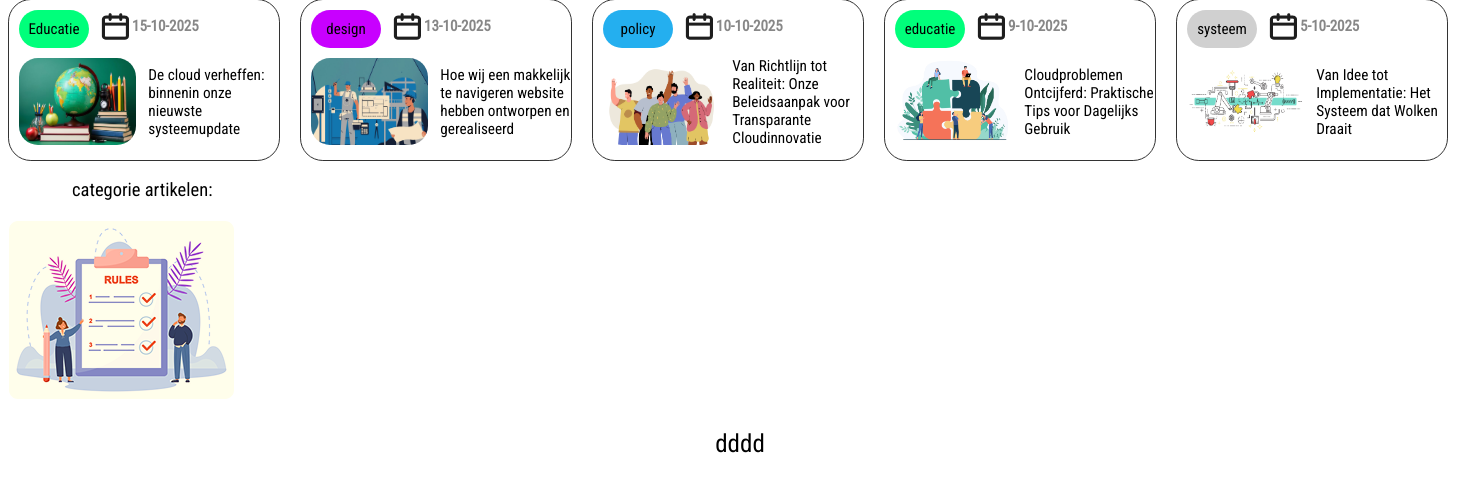
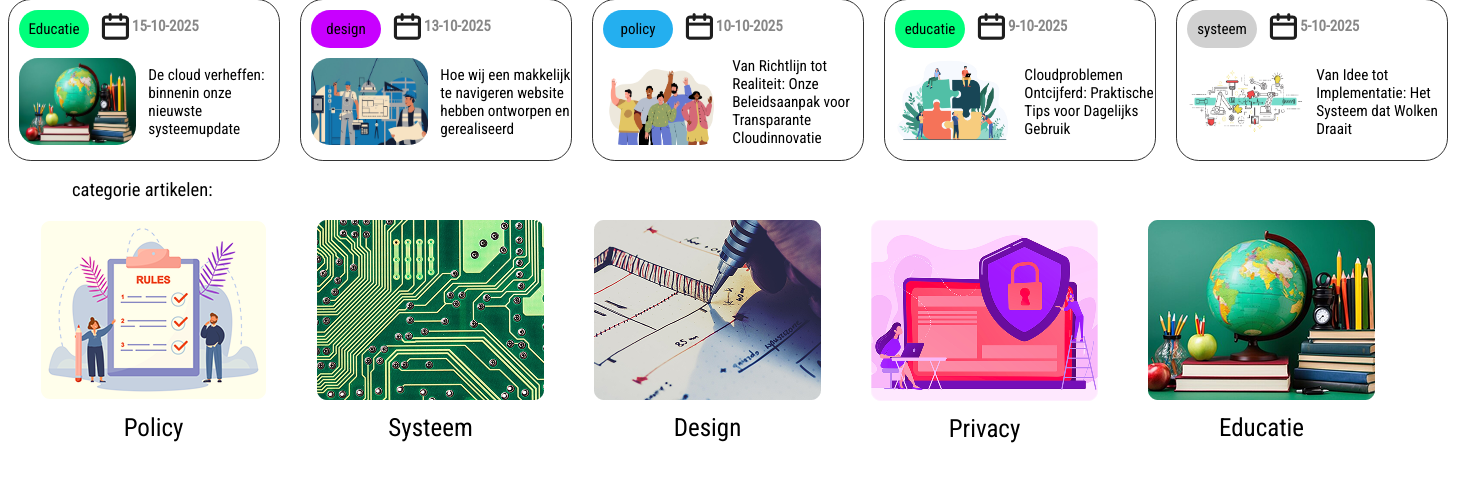
Before and after one commit to Joesra/dooyoogeequu34, a Flask app: page /events/nieuws in a window 1480 px wide. Shown: the part 674-1154 px from the top of the page. After the commit the page ends 1117 px from the top, so only its background shows below. Run offline with Flask 3, Linux system fonts and the light colour scheme.

Commit message:
ik heb de nieuws pagina afgemaakt en ik ben begonnnen met de artikel pagina

```diff
--- a/app/events/routes.py
+++ b/app/events/routes.py
@@ -14,6 +14,10 @@ def index():
 @bp.route("/nieuws")
 def nieuws():
     return render_template("nieuws.html")
+
+@bp.route("/design1")
+def design1():
+    return render_template("design1.html")
 
 @bp.route("/view/<int:event_id>")
 def view(event_id):
--- a/app/static/css/nieuws.css
+++ b/app/static/css/nieuws.css
@@ -21,6 +64,8 @@
   font-family: 'Roboto Condensed', sans-serif;
   font-size: 25px;
   text-align: center;
+  position: relative;
+  top: -1rem;
 }
 
 .click-container {
--- a/app/templates/nieuws.html
+++ b/app/templates/nieuws.html
@@ -47,6 +47,7 @@
             </div>
         </div>
 
+        <a class="link-container" href="{{ url_for('events.design1') }}">
             <div class="artikel">
                 <div class="artikel-beschrijving">
                     <p class="design-alert">Design</p>
@@ -60,6 +61,7 @@
                     </div>
                 </div>
             </div>
+        </a>
 
         <div class="artikel">
             <div class="artikel-beschrijving">
@@ -180,15 +182,30 @@
     <div class="nieuws-p">
         <p>categorie artikelen:</p>
     </div>
-    <div class="category-container">
+    <div class="categorie-container">
         <div class="vertical-category">
             <img src="/static/img/policy_categorie.png" alt="">
-            <p class="categorie-p">dddd</p>
+            <p class="categorie-p">Policy</p>
         </div>
 
         <div class="vertical-category">
-            <img src="/static/img/chipkaart.jpg" alt="">
-            <p class="categorie-p">dddd</p>
+            <img src="/static/img/chipkaart.png" alt="">
+            <p class="categorie-p">Systeem</p>
+        </div>
+
+        <div class="vertical-category">
+            <img src="/static/img/schets.png" alt="">
+            <p class="categorie-p">Design</p>
+        </div>
+
+        <div class="vertical-category">
+            <img src="/static/img/privacy_categorie.png" alt="">
+            <p class="categorie-p">Privacy</p>
+        </div>
+
+        <div class="vertical-category">
+            <img src="/static/img/educatie-categorie.png" alt="">
+            <p class="categorie-p">Educatie</p>
         </div>
     </div>
 </body>
```
Also changed, not shown: other parts of app/static/css/nieuws.css (+53 -3 lines), app/templates/design1.html (added, +25 -0 lines), app/main/routes.py (line endings or trailing spaces), app/static/img/calender_artikel.png (added), app/static/img/chipkaart.png (added), app/static/img/drawing.jpg (deleted), app/static/img/educatie-categorie.png (added), app/static/img/privacy_categorie.png (added), app/static/img/schets.png (added). Lines whose indentation alone changed are shown as unchanged.
